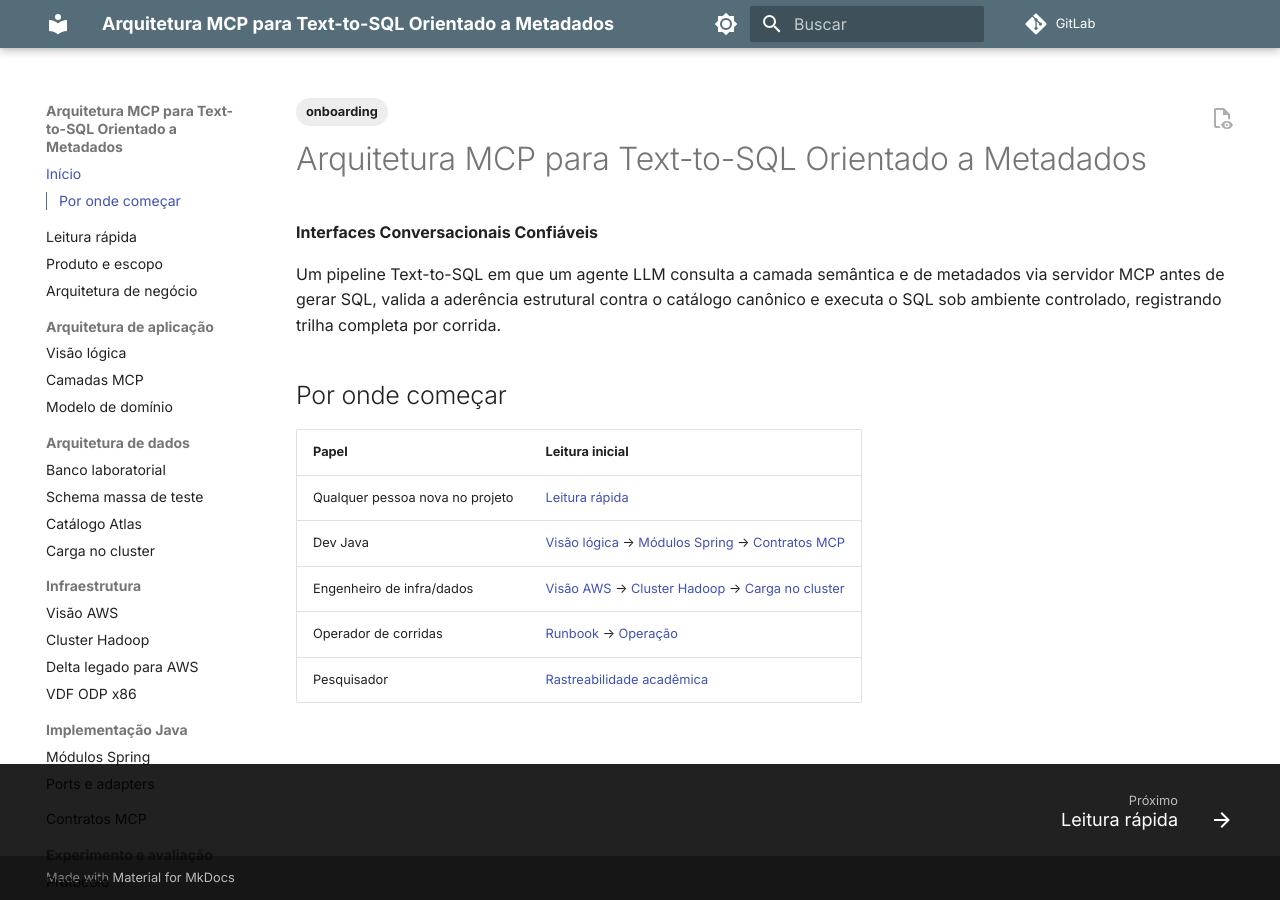
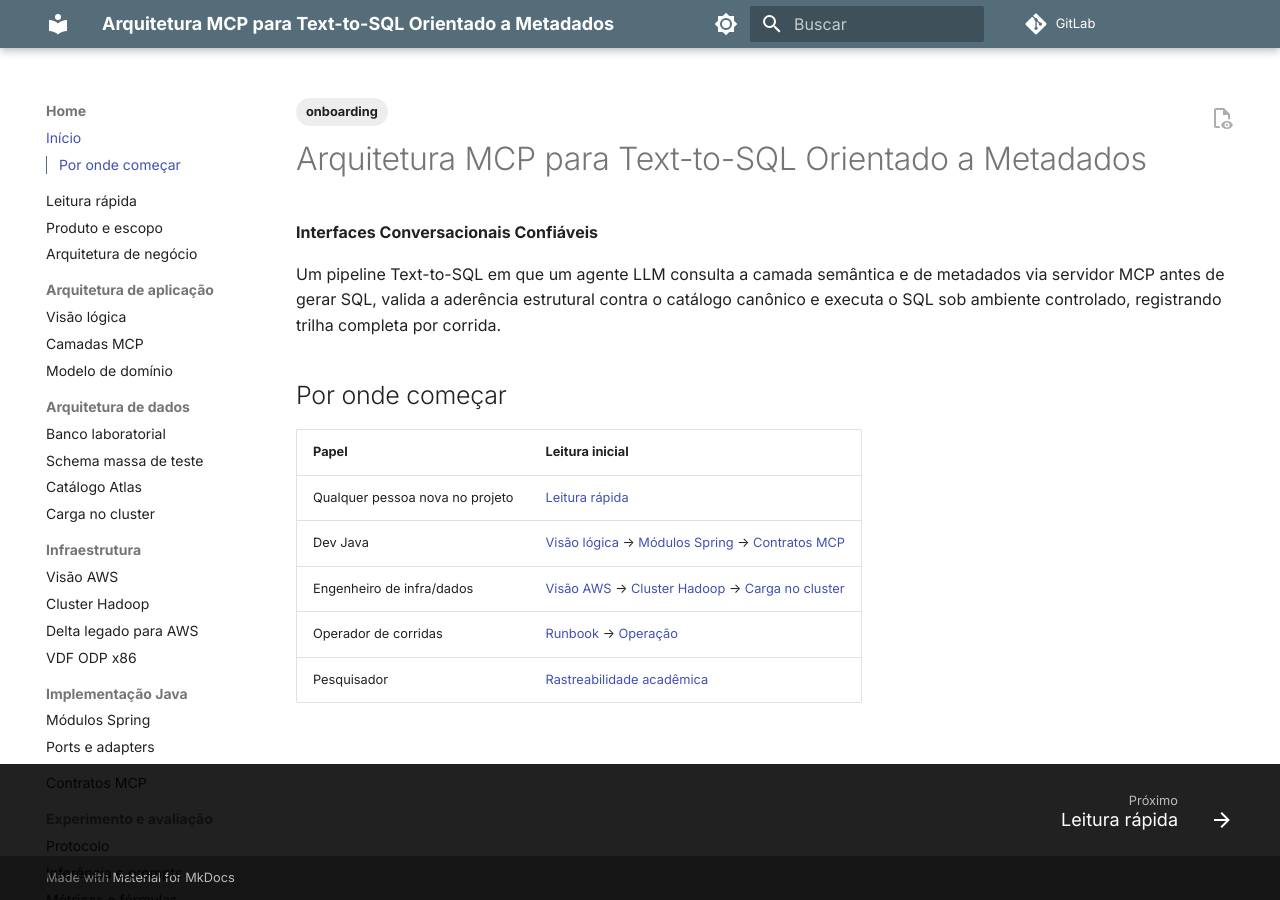
Before and after one commit to joaopfduarte/text-to-sql-arch, an MkDocs documentation site: the page built from docs/index.md, in a window 1280 px wide. Built offline with MkDocs 1.6.1 and Material for MkDocs 9.7.7, drawn with Linux system fonts in a browser that asks for light colours; comment, search, counter and statistics services are not loaded.

Commit message:
feat(docs): exibe Home na barra lateral sem alterar título da página
Sobrescreve partials/nav.html do Material para usar extra.nav_title na
sidebar, mantendo site_name no cabeçalho e no conteúdo da home.

Co-authored-by: Cursor <cursoragent@cursor.com>

```diff
--- a/mkdocs.yml
+++ b/mkdocs.yml
@@ -6,11 +6,15 @@ repo_name: GitLab
 edit_uri: edit/main/docs/
 strict: true
 
+extra:
+  nav_title: Home
+
 extra_css:
   - stylesheets/diagrams.css
 
 theme:
   name: material
+  custom_dir: overrides
   language: pt-BR
   palette:
     - scheme: default
--- /dev/null
+++ b/overrides/partials/nav.html
@@ -0,0 +1,31 @@
+{#-
+  Sidebar: rótulo curto (extra.nav_title) sem alterar site_name no header ou na página.
+-#}
+{% import "partials/nav-item.html" as item with context %}
+{% set class = "md-nav md-nav--primary" %}
+{% if "navigation.tabs" in features %}
+  {% set class = class ~ " md-nav--lifted" %}
+{% endif %}
+{% if "toc.integrate" in features %}
+  {% set class = class ~ " md-nav--integrated" %}
+{% endif %}
+{% set nav_title = config.extra.nav_title | default(config.site_name) %}
+<nav class="{{ class }}" aria-label="{{ lang.t('nav') }}" data-md-level="0">
+  <label class="md-nav__title" for="__drawer">
+    <a href="{{ config.extra.homepage | d(nav.homepage.url, true) | url }}" title="{{ config.site_name | e }}" class="md-nav__button md-logo" aria-label="{{ config.site_name }}" data-md-component="logo">
+      {% include "partials/logo.html" %}
+    </a>
+    {{ nav_title }}
+  </label>
+  {% if config.repo_url %}
+    <div class="md-nav__source">
+      {% include "partials/source.html" %}
+    </div>
+  {% endif %}
+  <ul class="md-nav__list" data-md-scrollfix>
+    {% for nav_item in nav.items %}
+      {% set path = "__nav_" ~ loop.index %}
+      {{ item.render(nav_item, path, 1) }}
+    {% endfor %}
+  </ul>
+</nav>
```
